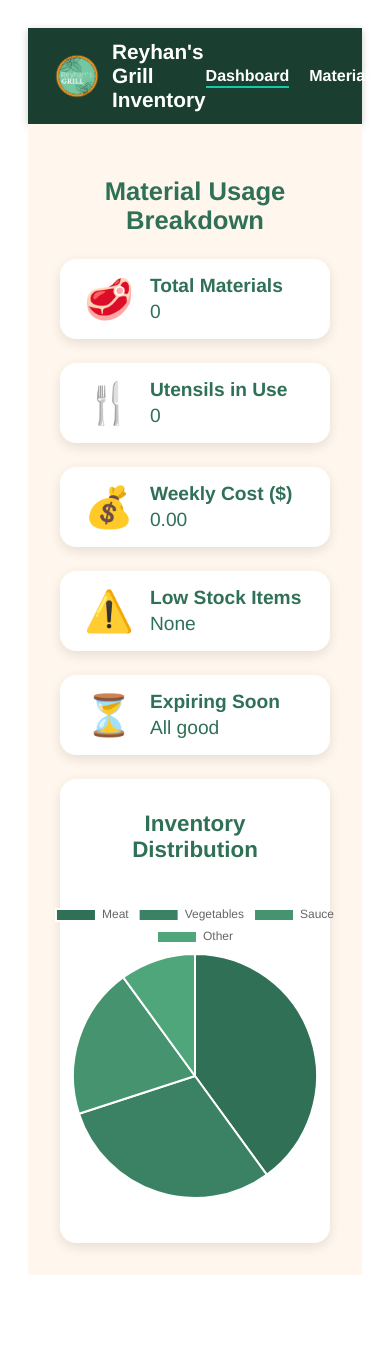
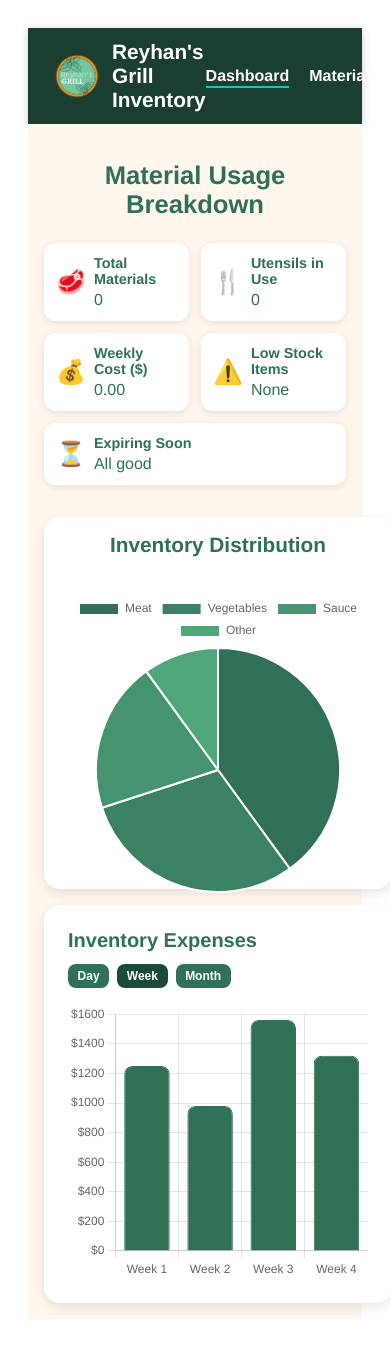
Before and after one commit to CIS-4375-Team-10/CIS4375-Team10-Reyhans-Grill, a Vue app in the folder frontend/: page /dashboard in a window 390 px wide. Shown: the top 1347 px of the page. Before the commit the page ends 1303 px from the top, so only its background shows below. Built offline with nearby package versions, Linux system fonts and the light colour scheme; no server answers; sample sign-in values are in the browser's storage.

Commit message:
added bargraph

```diff
--- a/frontend/src/components/BarGraph.vue
+++ b/frontend/src/components/BarGraph.vue
@@ -1,36 +1,152 @@
-<!-- src/components/BarGraph.vue -->
 <template>
-  <div class="p-4 bg-white rounded-2xl shadow-md">
-    <h2 class="text-xl font-bold mb-2 text-[#8B2E1D]">Weekly Inventory Cost</h2>
+  <div class="bargraph-container">
+    <div class="header">
+      <h2>Inventory Expenses</h2>
+      <div class="time-filter">
+        <button
+          v-for="period in timePeriods"
+          :key="period"
+          :class="['time-button', { active: selectedPeriod === period }]"
+          @click="selectedPeriod = period"
+        >
+          {{ period }}
+        </button>
+      </div>
+    </div>
+    <div class="chart-wrapper">
       <Bar :data="chartData" :options="chartOptions" />
+    </div>
   </div>
 </template>
 
 <script setup>
 import { Bar } from 'vue-chartjs'
 import { Chart as ChartJS, Title, Tooltip, Legend, BarElement, CategoryScale, LinearScale } from 'chart.js'
+import { ref, computed } from 'vue'
+
 ChartJS.register(Title, Tooltip, Legend, BarElement, CategoryScale, LinearScale)
 
-const chartData = {
+const selectedPeriod = ref('Week')
+const timePeriods = ['Day', 'Week', 'Month']
+
+const mockExpenseData = {
+  Day: {
+    labels: ['Mon', 'Tue', 'Wed', 'Thu', 'Fri', 'Sat', 'Sun'],
+    data: [320, 280, 410, 350, 520, 480, 390]
+  },
+  Week: {
     labels: ['Week 1', 'Week 2', 'Week 3', 'Week 4'],
+    data: [1250, 980, 1560, 1320]
+  },
+  Month: {
+    labels: ['Jan', 'Feb', 'Mar', 'Apr', 'May', 'Jun', 'Jul', 'Aug', 'Sep', 'Oct', 'Nov', 'Dec'],
+    data: [5200, 4800, 6100, 5500, 7200, 6800, 5900, 6300, 5800, 6700, 7100, 8000]
+  }
+}
+
+const chartData = computed(() => {
+  const periodData = mockExpenseData[selectedPeriod.value] || mockExpenseData.Week
+  return {
+    labels: periodData.labels,
     datasets: [
       {
         label: 'Cost ($)',
-      backgroundColor: '#D97706',
-      data: [250, 320, 280, 400],
-      borderRadius: 8
+        backgroundColor: '#2f7057',
+        data: periodData.data,
+        borderRadius: 8,
+        borderColor: '#2f7057',
+        borderWidth: 1
       }
     ]
   }
+})
 
 const chartOptions = {
   responsive: true,
-  maintainAspectRatio: false
+  maintainAspectRatio: false,
+  plugins: {
+    legend: { display: false },
+    tooltip: {
+      callbacks: {
+        label: (context) => `$${context.parsed.y}`
+      }
+    }
+  },
+  scales: {
+    y: {
+      beginAtZero: true,
+      ticks: { callback: (value) => '$' + value },
+      grid: { color: 'rgba(0, 0, 0, 0.1)' }
+    },
+    x: { grid: { color: 'rgba(0, 0, 0, 0.1)' } }
+  }
 }
 </script>
 
 <style scoped>
-div {
-  height: 300px;
+.bargraph-container {
+  background-color: #fff;
+  padding: 1.5rem;
+  border-radius: 16px;
+  box-shadow: 0 4px 12px rgba(0,0,0,0.1);
+  display: flex;
+  flex-direction: column;
+  height: 100%;
+  min-height: 350px;
+}
+
+.header {
+  display: flex;
+  justify-content: space-between;
+  align-items: center;
+  margin-bottom: 1rem;
+  flex-wrap: wrap;
+}
+
+.header h2 {
+  color: #2f7057;
+  font-size: 1.25rem;
+  font-weight: 700;
+  margin: 0;
+}
+
+.time-filter {
+  display: flex;
+  gap: 0.5rem;
+}
+
+.time-button {
+  padding: 0.35rem 0.75rem; /* smaller button */
+  border: none;
+  border-radius: 8px;
+  background-color: #2f7057;
+  color: #fff;
+  font-weight: 600;
+  cursor: pointer;
+  transition: background-color 0.2s;
+  font-size: 0.85rem;
+  white-space: nowrap; /* prevent stretch */
+}
+
+.time-button:hover { background-color: #256350; }
+.time-button.active { background-color: #1a4a3a; }
+
+.chart-wrapper {
+  flex: 1;
+  min-height: 250px; /* ensures chart fits nicely */
+}
+
+/* Responsive adjustments */
+@media (max-width: 640px) {
+  .header {
+    flex-direction: column;
+    align-items: flex-start;
+    gap: 0.75rem;
+  }
+
+  .time-button {
+    font-size: 0.75rem;
+    padding: 0.3rem 0.6rem;
+  }
 }
 </style>
--- a/frontend/src/pages/Dashboard.vue
+++ b/frontend/src/pages/Dashboard.vue
@@ -46,17 +46,30 @@
       </div>
     </div>
 
-    <div class="chart-container">
-      <h2>Inventory Distribution</h2>
-      <PieChart :chart-data="pieData" />
+    <!-- Charts Section -->
+    <div class="charts-grid">
+      <!-- Pie Chart -->
+      <div class="chart-wrapper">
+        <div class="chart-container">
+          <h2>Inventory Distribution</h2>
+          <div class="chart-inner">
+            <PieChart :chart-data="pieData" />
+          </div>
+        </div>
+      </div>
+
+      <!-- Bar Chart with Time Filter -->
+      <div class="chart-wrapper">
+        <BarGraph />
+      </div>
     </div>
   </main>
 </template>
 
 <script setup>
 import { computed, onMounted } from 'vue'
-
 import PieChart from '../components/PieChart.vue'
+import BarGraph from '../components/BarGraph.vue'
 import { useInventoryStore } from '../stores/inventoryStore'
 
 const inventoryStore = useInventoryStore()
@@ -117,14 +130,16 @@
 
 <style scoped>
 .dashboard-container {
-  padding: 2rem;
+  padding: 1.5rem;
   background-color: #FFF7ED;
   min-height: 100vh;
+  max-width: 1400px;
+  margin: 0 auto;
 }
 
 .metrics-title {
   font-size: 1.6rem;
-  color: #2f7057;;
+  color: #2f7057;
   text-align: center;
   font-weight: 700;
   margin-bottom: 1.5rem;
@@ -132,65 +147,139 @@
 
 .cards-container {
   display: flex;
-  gap: 1.5rem;
+  gap: 1rem;
   flex-wrap: wrap;
   justify-content: center;
+  margin-bottom: 2rem;
 }
 
 .card {
   background-color: #fff;
-  flex: 1 1 200px;
+  flex: 1 1 180px;
   display: flex;
   align-items: center;
-  padding: 1rem 1.5rem;
-  border-radius: 16px;
-  box-shadow: 0 4px 12px rgba(0, 0, 0, 0.1);
+  padding: 1rem;
+  border-radius: 12px;
+  box-shadow: 0 2px 8px rgba(0, 0, 0, 0.1);
   transition: transform 0.2s;
+  min-width: 160px;
 }
 
 .card:hover {
-  transform: scale(1.03);
+  transform: scale(1.02);
 }
 
 .icon {
-  font-size: 2.5rem;
-  margin-right: 1rem;
+  font-size: 2rem;
+  margin-right: 0.75rem;
 }
 
 .info h3 {
   margin: 0;
-  font-size: 1.2rem;
+  font-size: 1rem;
   color: #2f7057;
 }
 
 .info p {
   margin: 0.25rem 0 0 0;
-  font-size: 1.2rem;
+  font-size: 1.1rem;
   font-weight: 500;
-  color: #2f7057;;
+  color: #2f7057;
+}
+
+/* Charts Grid Layout */
+.charts-grid {
+  display: grid;
+  grid-template-columns: 1fr 1fr;
+  gap: 1.5rem;
+  width: 100%;
+}
+
+.chart-wrapper {
+  display: flex;
+  flex-direction: column;
 }
 
 .chart-container {
   background-color: #fff;
-  padding: 2rem 2rem;
+  padding: 1.5rem;
   border-radius: 16px;
   box-shadow: 0 4px 12px rgba(0, 0, 0, 0.1);
-  margin-top: 1.5rem;
   display: flex;
   flex-direction: column;
-  align-items: center;
-  min-height: 400px;
+  height: 100%;
+  min-height: 350px;
 }
 
 .chart-container h2 {
-  color: #2f7057;;
+  color: #2f7057;
   margin: 0 0 1rem 0;
-  font-size: 1.4rem;
+  font-size: 1.3rem;
   text-align: center;
 }
 
-.chart-container canvas {
-  max-width: 100% !important;
-  max-height: 300px;
+.chart-inner {
+  flex: 1;
+  display: flex;
+  align-items: center;
+  justify-content: center;
+  min-height: 250px;
+}
+
+/* Responsive design */
+@media (max-width: 1024px) {
+  .dashboard-container {
+    padding: 1rem;
+  }
+
+  .charts-grid {
+    gap: 1rem;
+  }
+
+  .chart-container {
+    padding: 1rem;
+    min-height: 320px;
+  }
+}
+
+@media (max-width: 768px) {
+  .charts-grid {
+    grid-template-columns: 1fr;
+    gap: 1rem;
+  }
+
+  .card {
+    flex: 1 1 140px;
+    min-width: 140px;
+  }
+
+  .icon {
+    font-size: 1.8rem;
+  }
+
+  .info h3 {
+    font-size: 0.9rem;
+  }
+
+  .info p {
+    font-size: 1rem;
+  }
+}
+
+@media (max-width: 480px) {
+  .cards-container {
+    gap: 0.75rem;
+  }
+
+  .card {
+    flex: 1 1 120px;
+    min-width: 120px;
+    padding: 0.75rem;
+  }
+
+  .icon {
+    font-size: 1.5rem;
+    margin-right: 0.5rem;
+  }
 }
 </style>
```
Lines whose indentation alone changed are shown as unchanged.
